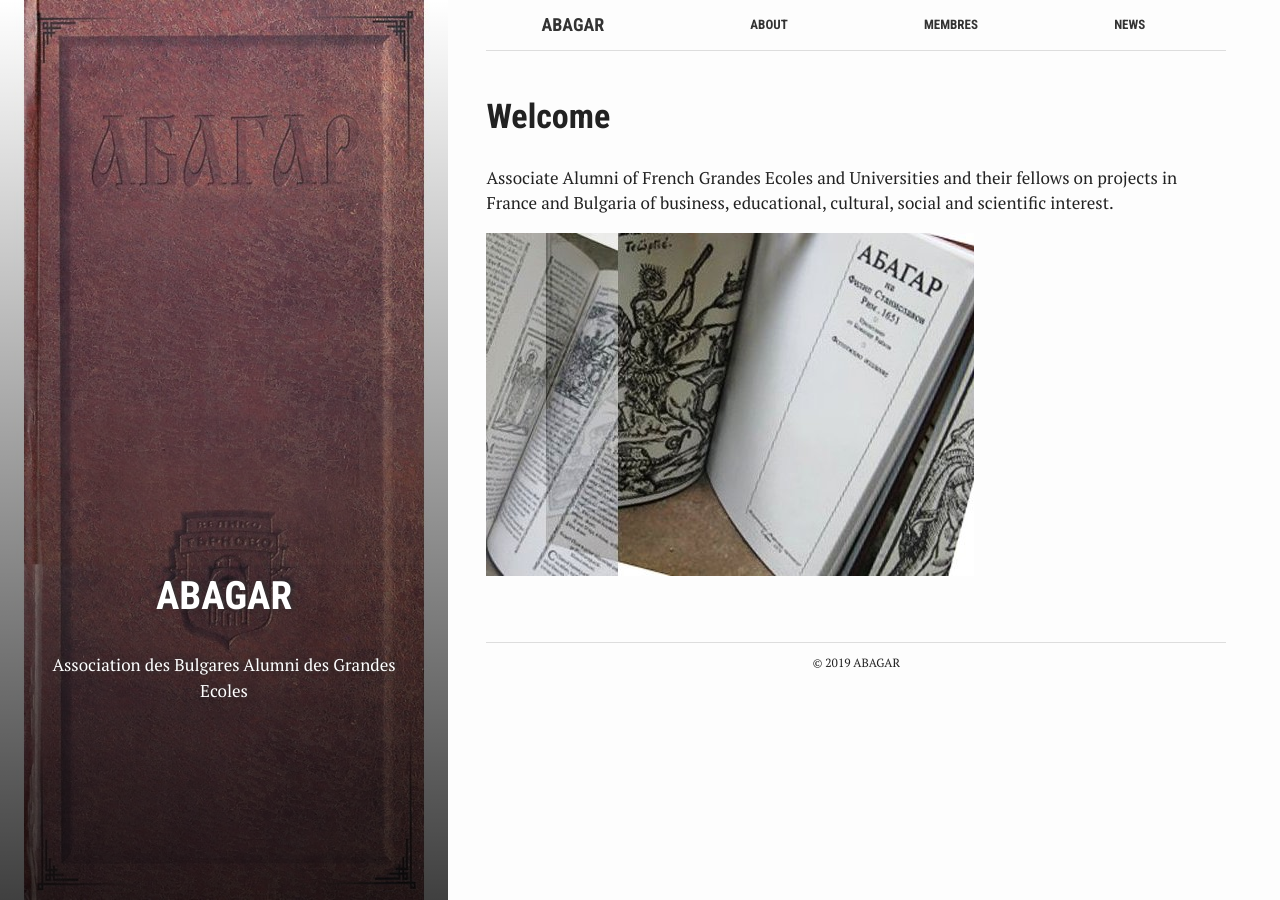
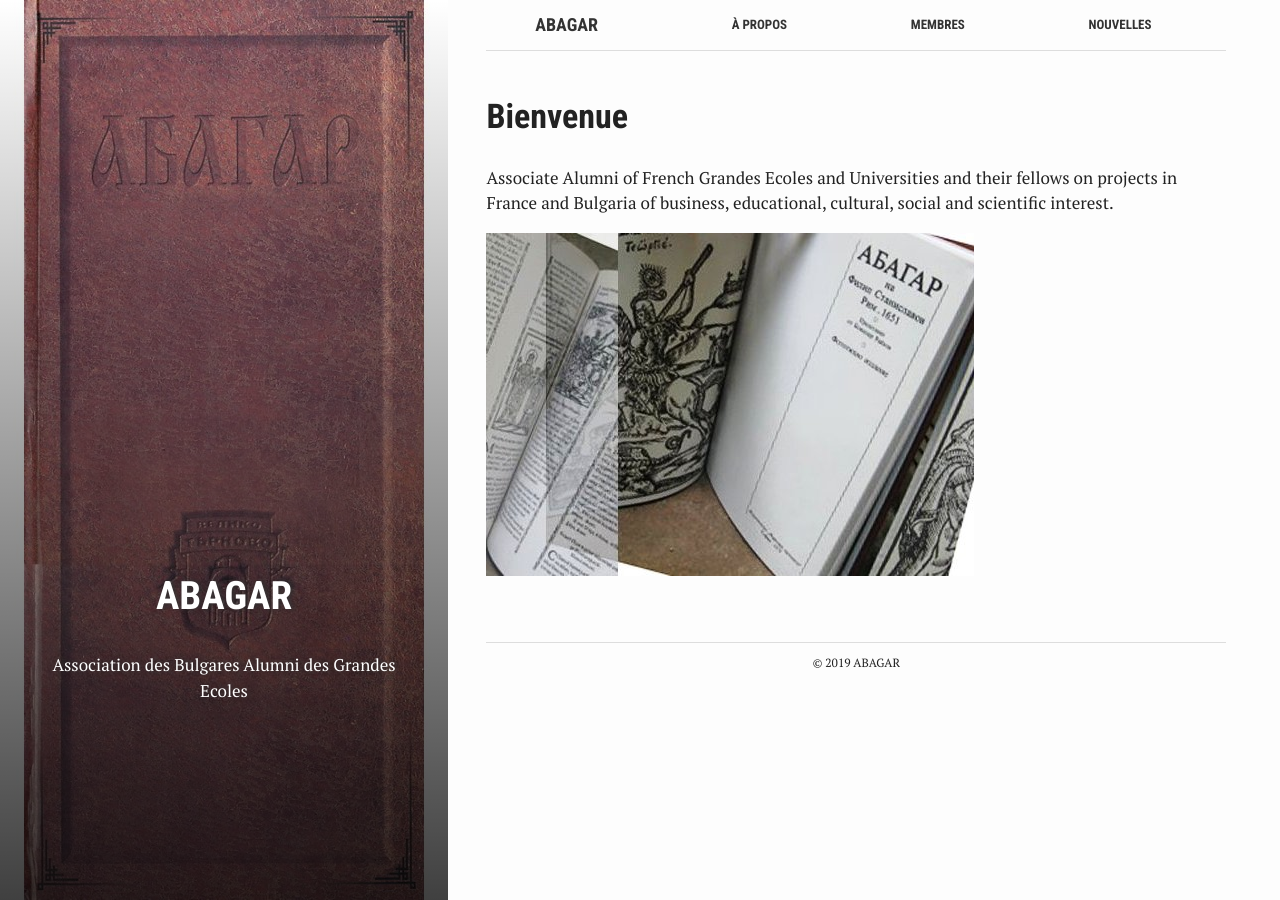
Before and after one commit to MGeorgie/abagar, a Jekyll site: the page built from index.md, in a window 1280 px wide. Built offline with Jekyll 4.4.1, drawn with Linux system fonts in a browser that asks for light colours.

Commit message:
bienvenue

```diff
--- a/_includes/header.html
+++ b/_includes/header.html
@@ -6,11 +6,11 @@
 
     <a class="blog-logo" href="{{ site.baseurl }}/">{{ site.title }}</a>
 
-    <a href="{{ "/about/" | prepend: site.baseurl }}">About</a>
+    <a href="{{ "/about/" | prepend: site.baseurl }}">À Propos</a>
 
     <a href="{{ "/members/" | prepend: site.baseurl }}">Membres</a>
 
-    <a href="{{ "/news/" | prepend: site.baseurl }}">News</a>
+    <a href="{{ "/news/" | prepend: site.baseurl }}">Nouvelles</a>
 
     <!-- <a href="{{ "/feed.xml" | prepend: site.baseurl }}">RSS</a> -->
 
--- a/index.md
+++ b/index.md
@@ -6,7 +6,7 @@
 summary: "Association des Bulgares Alumni des Grandes Ecoles"
 ---
 
-# Welcome
+# Bienvenue
 
 Associate Alumni of French Grandes Ecoles and Universities and their fellows on projects in France and Bulgaria of business, educational, cultural, social and scientific interest.
 
```
